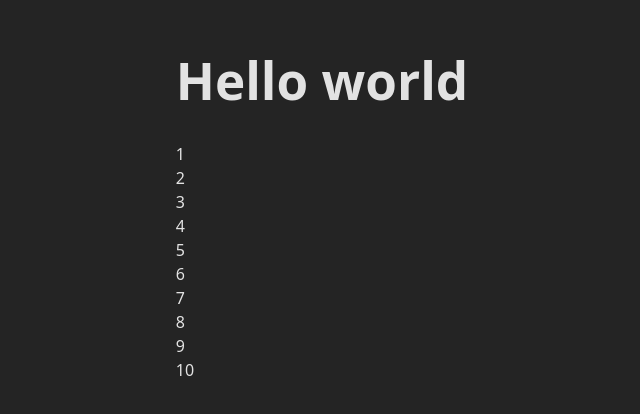
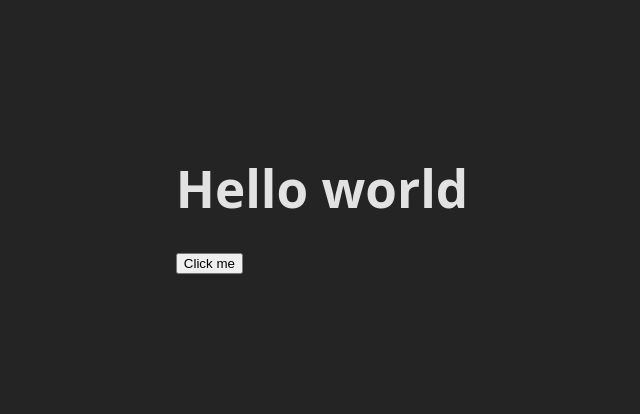
Before and after one commit to anddrews/23-HR-JS, a React (Vite) app: page / in a window 1280 px wide. Shown: the part 200-614 px from the top of the page, without its empty margins (318-958 px from the left). Built offline with nearby package versions, Linux system fonts and the light colour scheme.

Commit message:
HW2 DONE

```diff
--- a/src/App.jsx
+++ b/src/App.jsx
@@ -1,16 +1,12 @@
 import './App.css'
-const arr = [1,  2, 3, 4, 5, 6, 7, 8, 9, 10];
+import { Button } from './components/button/Button'
 
 function App() {
 
   return (
     <>
       <h1>Hello world</h1>
-      {arr.map((item, index) => (
-        <div key={index}>
-          {item}
-        </div>
-      ))}
+      <Button/>
     </>
   )
 }
--- /dev/null
+++ b/src/components/button/Button.jsx
@@ -0,0 +1 @@
+export const Button = () => <button>Click me</button>;
```
